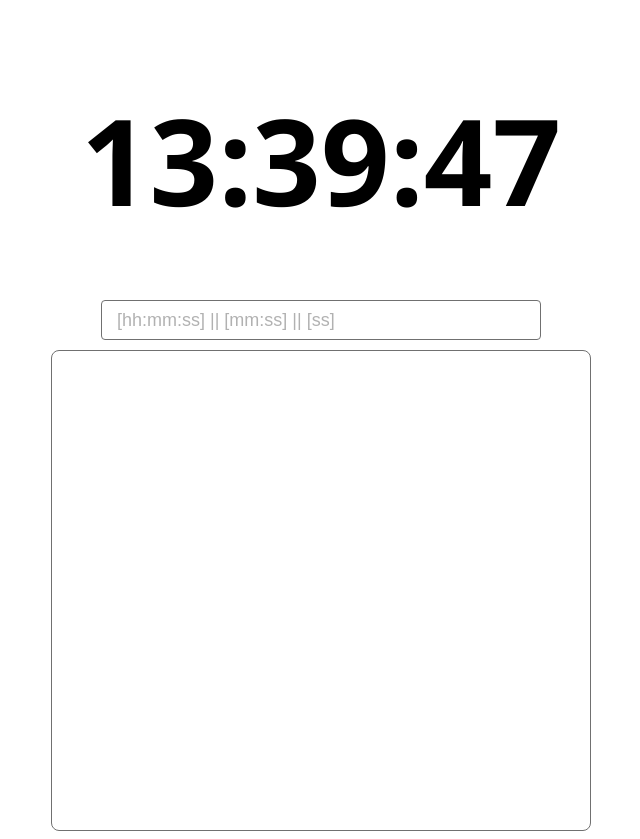
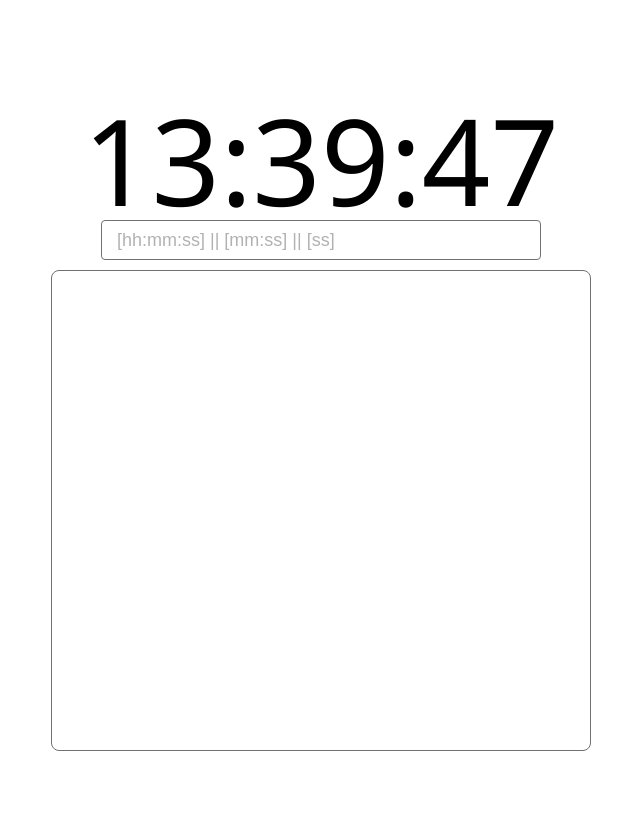
Before and after one commit to WhoStoleMySleep/Clock, a React (Create React App) app: page / in a window 1280 px wide. Shown: the whole page, without its empty margins (319-959 px from the left). After the commit the page ends 800 px from the top, so only its background shows below. Built offline with nearby package versions, Linux system fonts and the light colour scheme.

Commit message:
feat(components): Zero some styles in 'Clock'

```diff
--- a/src/components/Counter/Clock.module.scss
+++ b/src/components/Counter/Clock.module.scss
@@ -1,5 +1,7 @@
 .clock {
   font-size: 120px;
+  margin: 0;
+  font-weight: 400;
   margin-top: 100px;
   line-height: 120px;
 }
```
